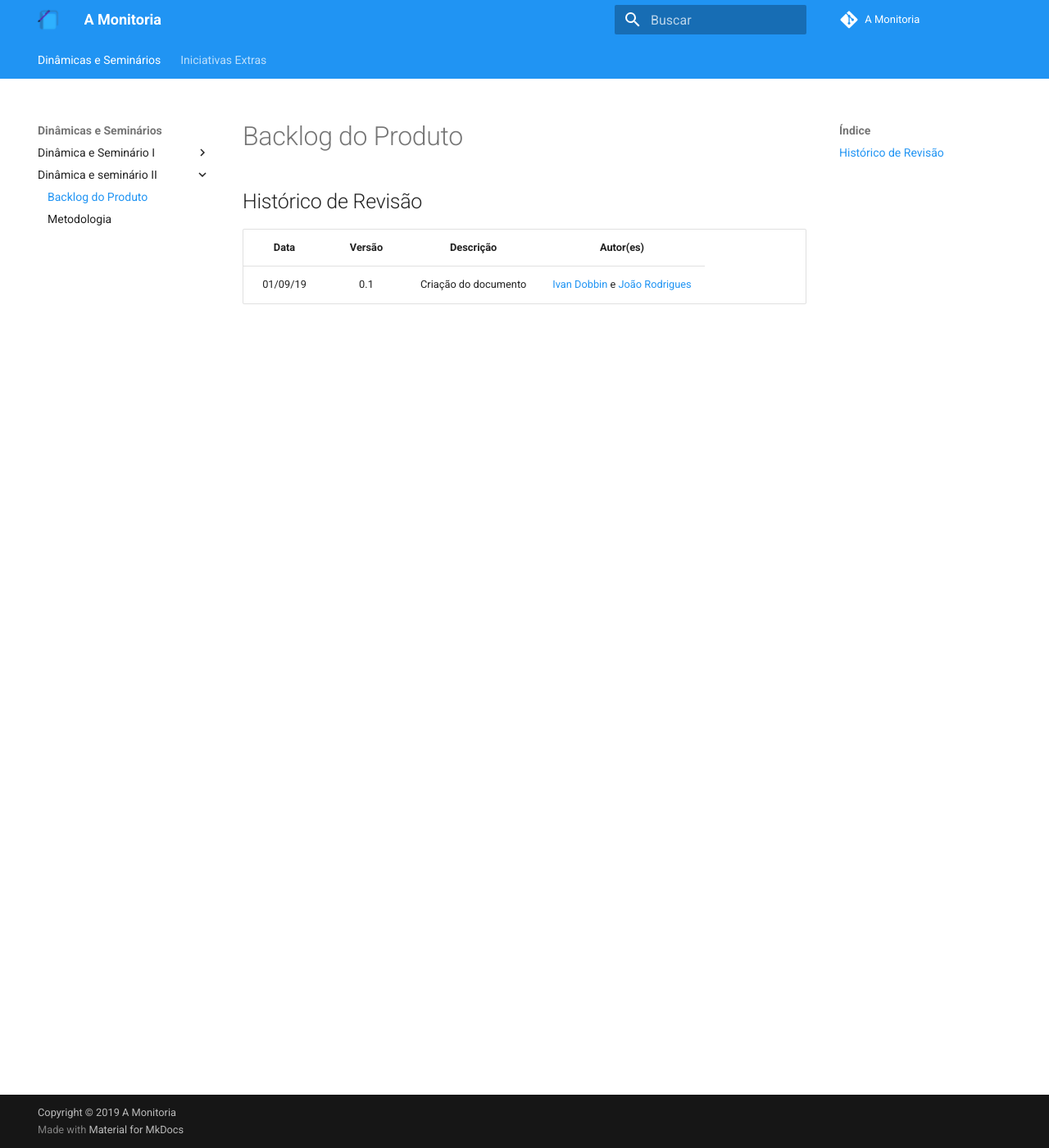
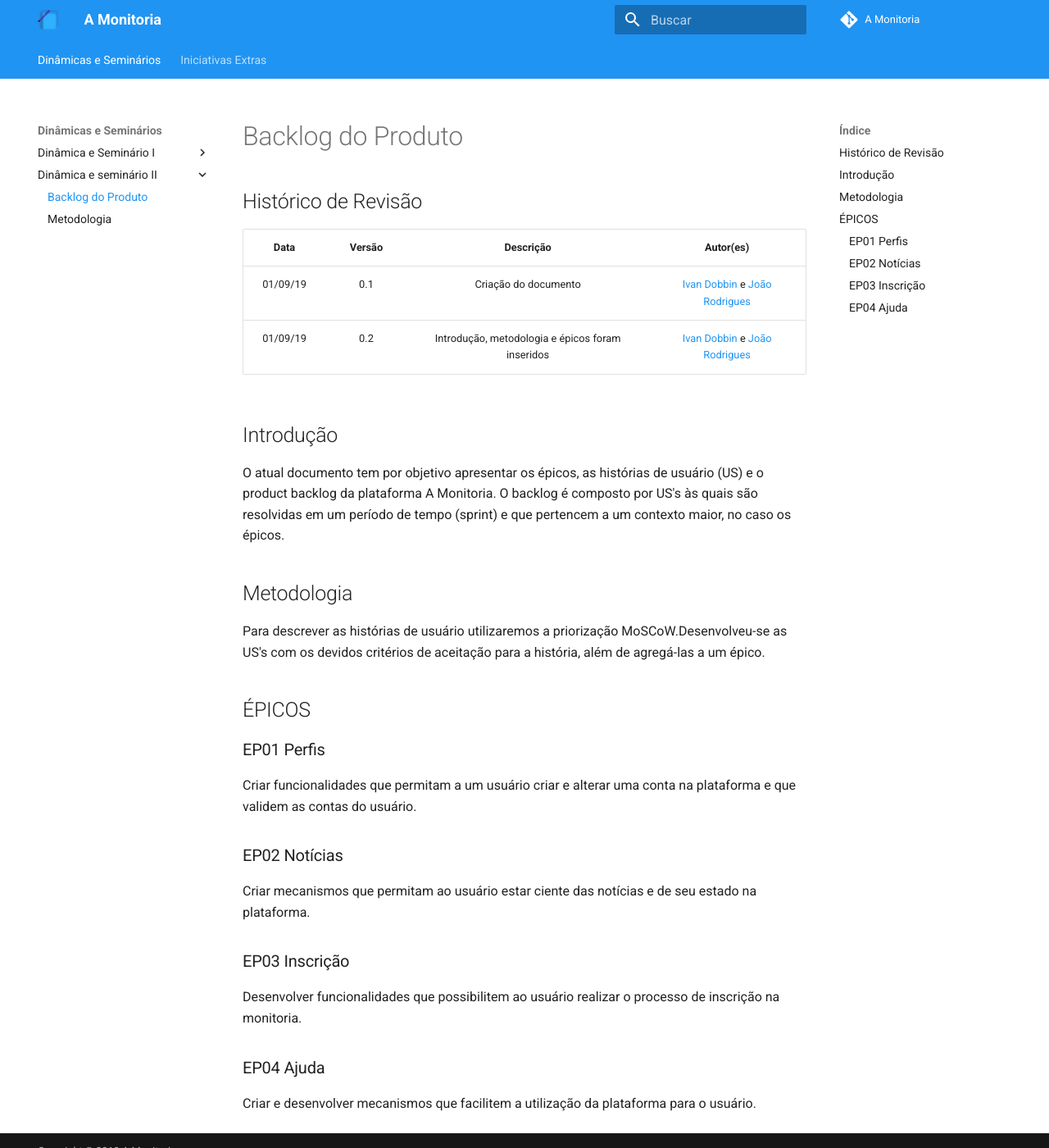
Before and after one commit to 2019-2-arquitetura-desenho/wiki, an MkDocs documentation site: the page built from docs/dinamica_seminario_II/backlog_do_produto.md, in a window 1280 px wide and 1400 px high. Shown: the whole window at 82% size. Built offline with MkDocs 1.6.1 and Material for MkDocs 9.7.7, drawn with Linux system fonts in a browser that asks for light colours; comment, search, counter and statistics services are not loaded; old or Windows-style settings are respelled for this version of MkDocs.

Commit message:
Adding introduction, metodology  and epics to product backlog
Co-authored-by: Ivan Dobbin <ivandinizdobbin2@gmail.com>
Co-authored-by: João Rodrigues <cont.joaorodrigues@gmail.com>

```diff
--- a/docs/dinamica_seminario_II/backlog_do_produto.md
+++ b/docs/dinamica_seminario_II/backlog_do_produto.md
@@ -5,3 +5,25 @@
 |   Data   | Versão |       Descrição       |                 Autor(es)                  |
 | :------: | :----: | :-------------------: | :----------------------------------------: |
 | 01/09/19 | 0.1 | Criação do documento | [Ivan Dobbin]((https://github.com/darmsDD)) e [João Rodrigues](https://github.com/rjoao)|
+| 01/09/19 | 0.2 | Introdução, metodologia e épicos foram inseridos | [Ivan Dobbin]((https://github.com/darmsDD)) e [João Rodrigues](https://github.com/rjoao)|
+
+
+## Introdução
+O atual documento tem por objetivo apresentar os épicos, as histórias de usuário (US) e o product backlog da plataforma A Monitoria. O backlog é composto por US's às quais são resolvidas em um período de tempo (sprint) e que pertencem a um contexto maior, no caso os épicos.
+
+## Metodologia
+Para descrever as histórias de usuário utilizaremos a priorização MoSCoW.Desenvolveu-se as US's com os devidos critérios de aceitação para a história, além de agregá-las a um épico.
+
+##ÉPICOS
+
+### EP01 Perfis
+Criar funcionalidades que permitam a um usuário criar e alterar uma conta na plataforma e que validem as contas do usuário.
+
+### EP02 Notícias
+Criar mecanismos que permitam ao usuário estar ciente das notícias e de seu estado na plataforma.
+
+### EP03 Inscrição
+Desenvolver funcionalidades que possibilitem ao usuário realizar o processo de inscrição na monitoria.
+
+### EP04 Ajuda
+Criar e desenvolver mecanismos que facilitem a utilização da plataforma para o usuário.
```
